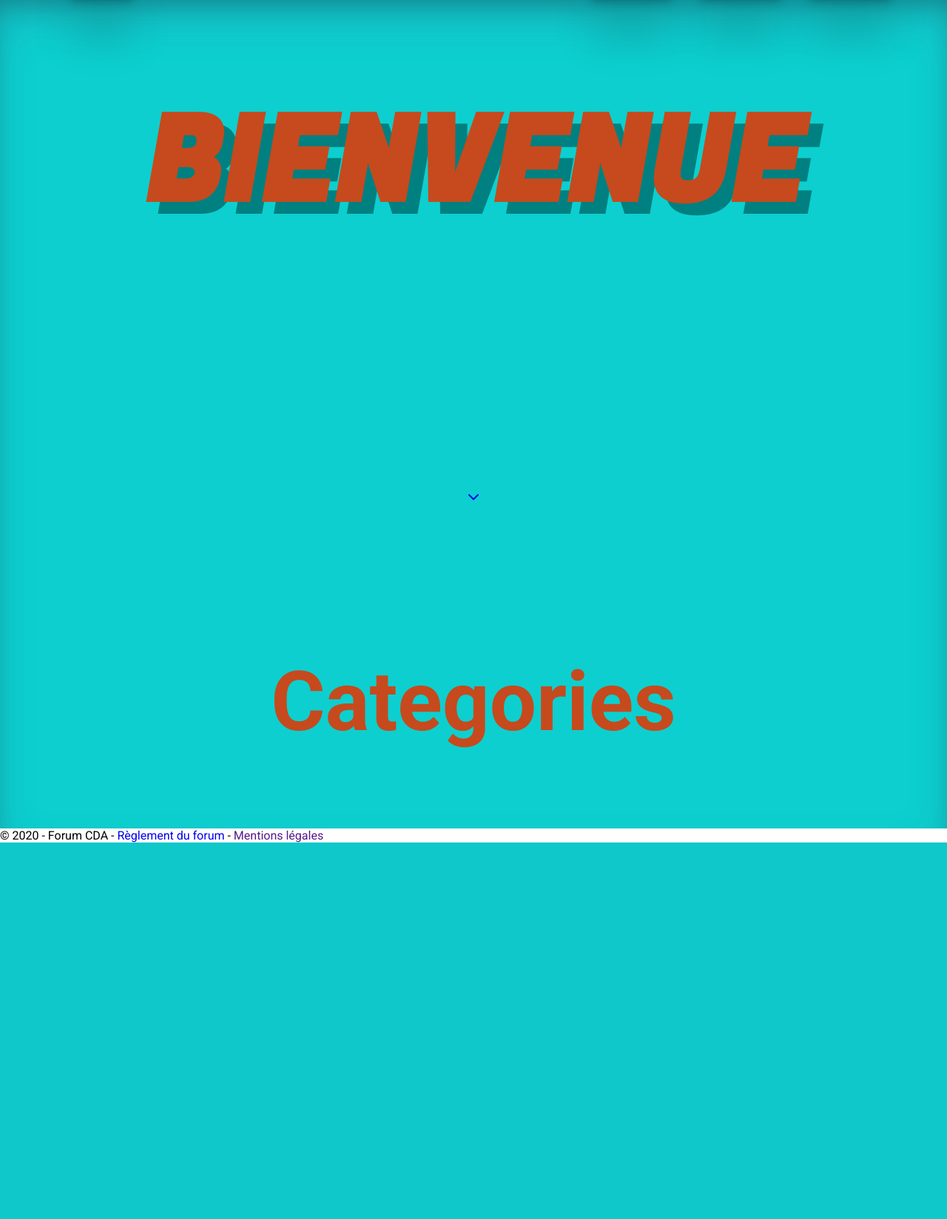
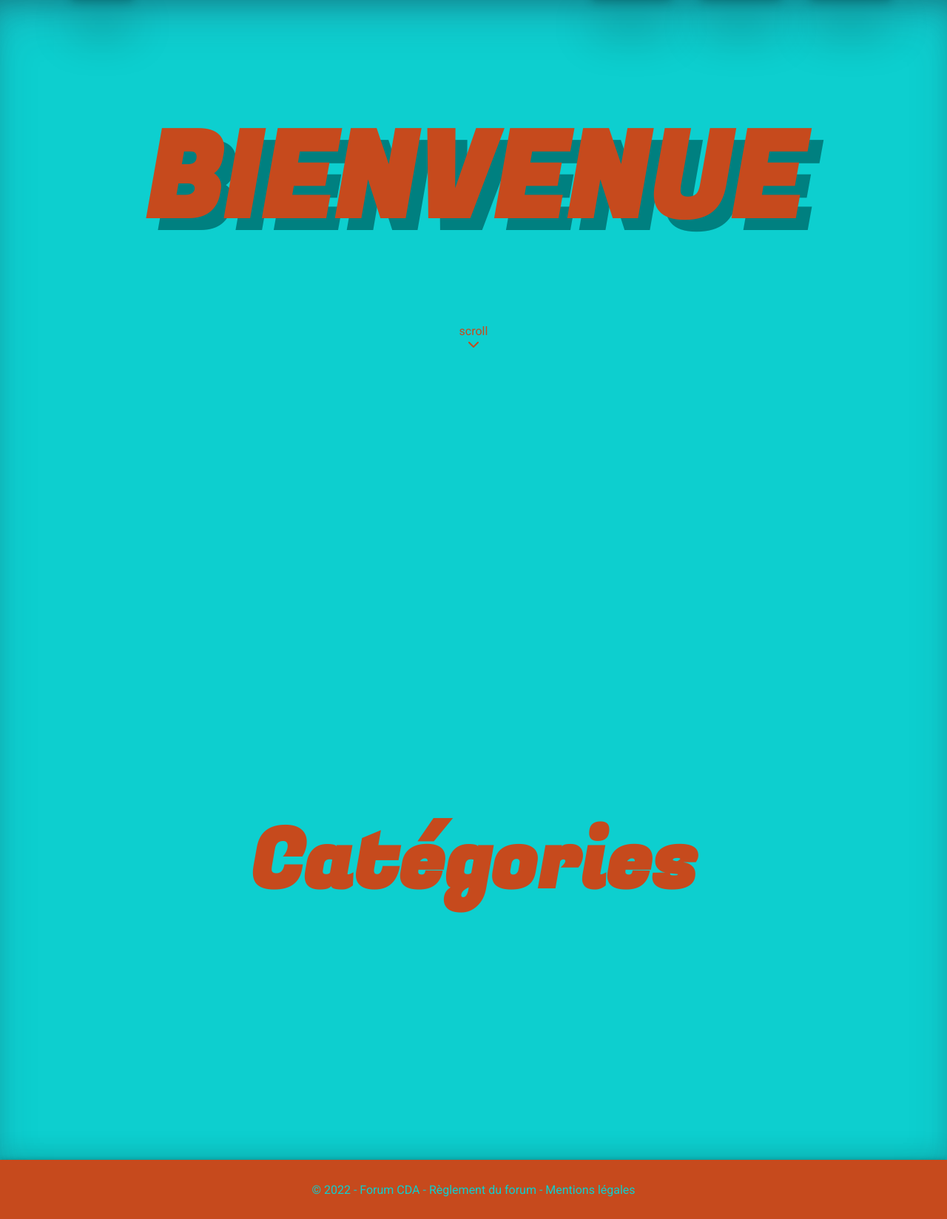
Before and after one commit to Keefiest/forum_Plateau, a PHP site: page / in a window 1280 px wide. Shown: the part 40-1688 px from the top of the page at 74% size. Before the commit the page ends 1179 px from the top, so only its background shows below. Run offline with PHP 8.4, Linux system fonts and the light colour scheme; some libraries are stand-ins or nearby versions.

Commit message:
more front & back details

```diff
--- a/public/css/style.css
+++ b/public/css/style.css
@@ -13,6 +13,7 @@
     padding: 0;
     text-decoration: none;
     font-family: 'Roboto', sans-serif;
+    scroll-behavior: smooth;
 }
 /* BODY */
 /* HEADER */
@@ -68,9 +69,10 @@ nav a:hover{
     display: flex;
     flex-direction: column;
     align-items: center;
-    justify-content: space-around;
+    justify-content: space-between;
     background-color: var(--lastColor);
     color: var(--thirdcolor);
+    padding: 8em 0 20em 0;
     box-shadow: rgba(50, 50, 93, 0.25) 0px 30px 60px -12px inset, rgba(0, 0, 0, 0.3) 0px 18px 36px -18px inset;
 }
 .bvn{
@@ -86,6 +88,7 @@ nav a:hover{
     font-family: 'Fugaz One', cursive;
     text-shadow: .1em .1em 0 var(--mainColor);
     transition: 1s;
+    cursor: pointer;
 }
 .bvn:hover h1{
     text-shadow: .0.3em .0.3em 0 var(--mainColor);
@@ -103,7 +106,10 @@ nav a:hover{
     transform: translateY(-1.5em);
 }
 .bvn a{
-    color: var(--thirdcolor);
+    color: var(--thirdColor);
+}
+.bvn p a{
+
     /* border: 1px solid var(--mainColor); */
     box-shadow: rgba(0, 0, 0, 0.16) 0px 1px 4px;
     border-radius: 0.2em;
@@ -111,20 +117,47 @@ nav a:hover{
     padding: 0.1em 1em 0.1em 1em;
     transition: 1s;
 }
-.bvn a:hover{
+.bvn p a:hover{
     background-color: var(--thirdcolor);
     color: var(--lastColor);
 }
+#scrollCategoryBtn{
+    color: var(--thirdcolor);
+    display: flex;
+    flex-direction: column;
+    justify-content: center;
+    align-items: center;
+    z-index: 1;
+}
 #categoryScroll{
     font-size: 7em;
+    text-shadow: .0.3em .0.3em 0 var(--mainColor);
+    transition: 1s;
+}
+#categoryScroll a{
+    color: var(--thirdcolor);
+    font-family: 'Fugaz One', cursive;
+    text-decoration: none;
+}
+#categoryScroll:hover{
+    text-shadow: .1em .1em 0 var(--mainColor);
+
 }
 .arrow1{
     animation: slide1 1s ease-in-out infinite;
 }
+/* END HOMEPAGE */
+/* LIST CATEGORIES */
+.listCategories{
+    height: 90vh;
+    width: 100%;
+    background-color: var(--lastColor);
 
+}
+/* END CATEGORIES */
 /* LIST TOPICS */
-.list{
-    height: auto;
+.listTopics{
+    height: 90vh;
     width: 50%;
     display: flex;
     gap: 20px;
@@ -140,16 +173,40 @@ nav a:hover{
     display: flex;
     justify-content: space-between;
 }
+
+/* END MAIN */
+/* FOOTER */
+footer{
+    height: 10vh;
+    width: 100%;
+    display: flex;
+    align-items: center;
+    justify-content: space-around;
+    background-color: #c64a1d;
+    box-shadow: rgba(0, 0, 0, 0.25) 0px 54px 55px, rgba(0, 0, 0, 0.12) 0px -12px 30px, rgba(0, 0, 0, 0.12) 0px 4px 6px, rgba(0, 0, 0, 0.17) 0px 12px 13px, rgba(0, 0, 0, 0.09) 0px -3px 5px;
+}
+footer p{
+    font-size: 1em;
+    color: var(--lastColor);
+}
+footer a{
+    font-size: 1em;
+    color: var(--lastColor);
+    text-decoration: none;
+    transition: 1s;
+}
+footer a:hover{
+    color: black;
+}
+/* END FOOTER */
 /* ANIMATIONS */
 @keyframes slide1 {
     0%,
     100% {
-        transform: rotate3d(30px);
         transform: translate(0, 0);
     }
 
     50% {
-        transform: ;
         transform: translate(0, 10px);
     }
   }
--- a/view/forum/editPost.php
+++ b/view/forum/editPost.php
@@ -12,7 +12,7 @@ if(App\Session::getMember()->getBanned() == 0){
                         <p>
                             <label>
                                 Nouveau message</br>
-                                <input type="text" name="text" required="required">
+                                <textarea type="text" name="text" required="required"></textarea>
                             </label>
                         </p>
                         <input type="submit" name="editPost" value="modifier">
--- a/view/forum/listCategories.php
+++ b/view/forum/listCategories.php
@@ -4,19 +4,25 @@ $categories = $result["data"]['categories'];
 if(App\Session::getMember()->getBanned() == 0){
 ?>
 
+<div class="listCategories">
 <h1>Categories :</h1>
 
+    <div class="categories">
         <?php
             foreach($categories as $category){
             ?>
+                <div class="category">
                     <p>
                         <a href="index.php?ctrl=forum&action=listTopics&id=<?=$category->getId()?>">
                             <?= $category ?>
                         </a>
                     </p>
+                </div>
             <?php
             }
         } else{
             echo "<h2>Vous êtes banni</h2>";
         }
         ?>
+    </div>
+</div>
--- a/view/forum/listTopics.php
+++ b/view/forum/listTopics.php
@@ -8,7 +8,7 @@ if(App\Session::getMember()->getBanned() == 0){
 
 <h1>Topics de la catégorie <?=$category ?></h1>
 
-<div class="list">
+<div class="listTopics">
     <div class="topics">
 <?php
 foreach($topics as $topic){
--- a/view/home.php
+++ b/view/home.php
@@ -6,12 +6,15 @@
             <span>&nbsp;-&nbsp;</span>
             <a href="index.php?ctrl=security&action=pageRegisterLogin">S'inscrire</a>
         </p>
+
+
+            <a id="scrollCategoryBtn" href="#categoryScroll">
+                    <span class="arrow1">scroll</span>
+                    <i class="fa-solid fa-chevron-down arrow1"></i>
+            </a>
     </div>
-    <a href="#categoryScroll">
-        <i class="fa-solid fa-chevron-down arrow1"></i>
-    </a>
     <h2 id="categoryScroll">
-        Categories
+        <a href="index.php?ctrl=forum&action=listCategories">Catégories</a>
     </h2>
 
 </div>
--- a/view/layout.php
+++ b/view/layout.php
@@ -34,7 +34,7 @@
 
                         if(App\Session::getMember()){
                             ?>
-                            <a href="index.php?ctrl=forum&action=listCategories">Categories</a>
+
                             <a href="/security/viewProfile.html"><span class="fas fa-user"></span>&nbsp;<?= App\Session::getMember()?></a>
                             <a href="javascript:;" onclick="document.getElementById('logoutPost').submit();">Déconnexion</a>
                             <form action="index.php?ctrl=security&action=logout" id="logoutPost" method="POST">
@@ -61,7 +61,7 @@
             </main>
         </div>
         <footer>
-            <p>&copy; 2020 - Forum CDA - <a href="/home/forumRules.html">Règlement du forum</a> - <a href="">Mentions légales</a></p>
+            <p>&copy; 2022 - Forum CDA - <a href="/home/forumRules.html">Règlement du forum</a> - <a href="">Mentions légales</a></p>
             <!--<button id="ajaxbtn">Surprise en Ajax !</button> -> cliqué <span id="nbajax">0</span> fois-->
         </footer>
     </div>
```
Lines whose indentation alone changed are shown as unchanged.
